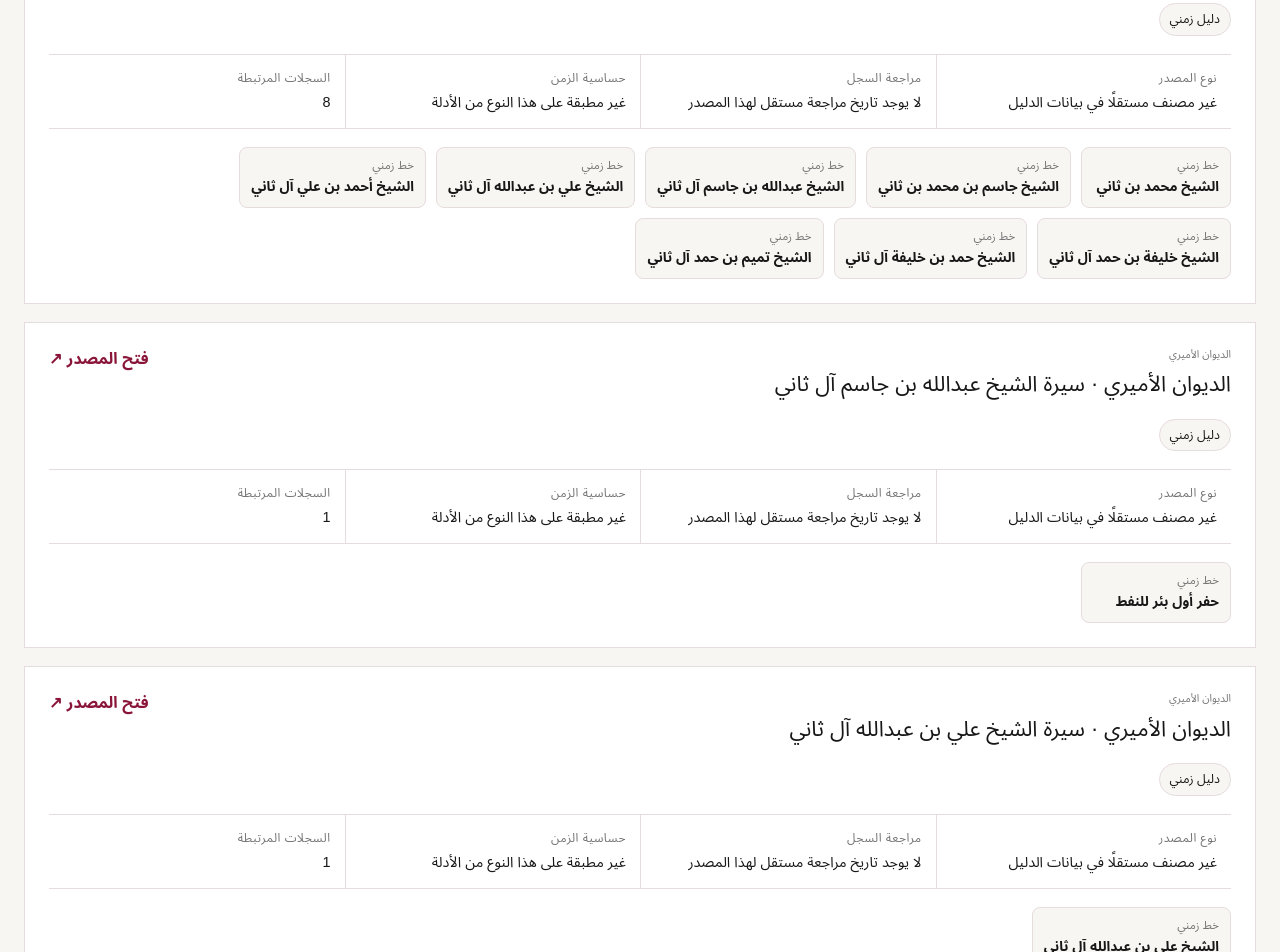
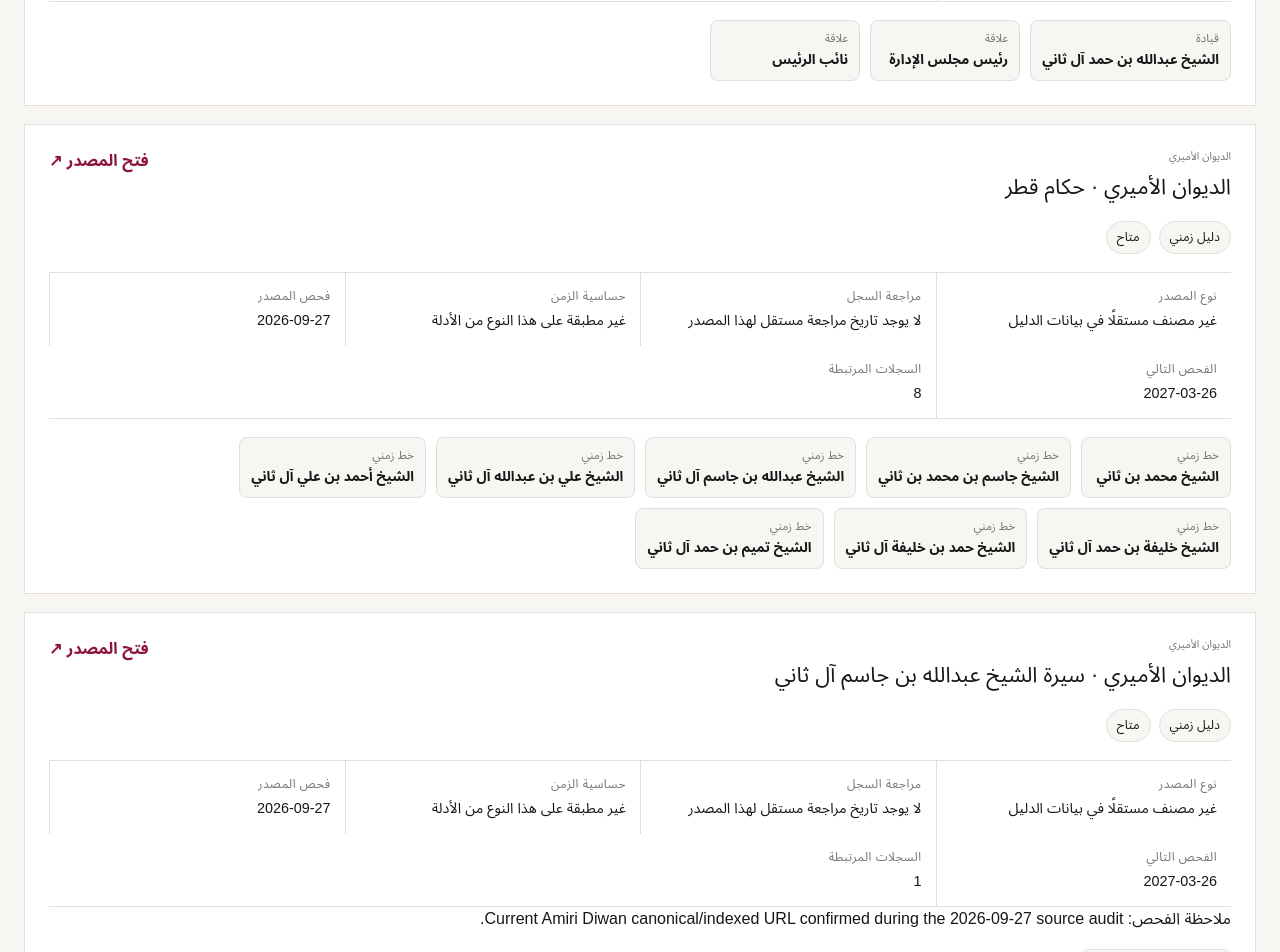
Before and after one commit to 1993bamrhol/qatar-atlas, a Next.js app: page /ar/sources in a window 1280 px wide. Shown: the part 2740-3692 px from the top of the page. Built offline with nearby package versions, Linux system fonts and the light colour scheme.

Commit message:
feat(ui): expose source access audit metadata

```diff
--- a/components/sources/source-registry-explorer.tsx
+++ b/components/sources/source-registry-explorer.tsx
@@ -8,6 +8,8 @@ const roles:["All",...SourceRole[]]=["All","PRIMARY_RECORD","SUPPORTING_RECORD",
 const roleEn:Record<string,string>={All:"All",PRIMARY_RECORD:"Primary record",SUPPORTING_RECORD:"Supporting",RELATIONSHIP_EVIDENCE:"Relationship evidence",TIMELINE_EVIDENCE:"Timeline evidence",GEOGRAPHIC_EVIDENCE:"Geographic evidence"};
 const roleAr:Record<string,string>={All:"الكل",PRIMARY_RECORD:"مصدر سجل أساسي",SUPPORTING_RECORD:"مصدر داعم",RELATIONSHIP_EVIDENCE:"دليل علاقة",TIMELINE_EVIDENCE:"دليل زمني",GEOGRAPHIC_EVIDENCE:"دليل جغرافي"};
 const kindAr:Record<string,string>={Project:"مشروع",Leadership:"قيادة",Connection:"علاقة",Timeline:"خط زمني",Map:"خريطة"};
+const accessEn:Record<string,string>={ACCESSIBLE:"Accessible",REDIRECTED:"Redirected",REVIEW_REQUIRED:"Review required"};
+const accessAr:Record<string,string>={ACCESSIBLE:"متاح",REDIRECTED:"معاد التوجيه",REVIEW_REQUIRED:"يتطلب مراجعة"};
 
 export function SourceRegistryExplorer({locale,entries}:{locale:"ar"|"en";entries:SourceRegistryEntry[]}){
   const ar=locale==="ar";
@@ -32,13 +34,16 @@ export function SourceRegistryExplorer({locale,entries}:{locale:"ar"|"en";entrie
           </div>
           <a className="qa-source-open" href={entry.url} target="_blank" rel="noreferrer">{ar?"فتح المصدر ↗":"Open source ↗"}</a>
         </div>
-        <div className="qa-source-role-row">{entry.roles.map(r=><span key={r}>{ar?roleAr[r]:roleEn[r]}</span>)}</div>
+        <div className="qa-source-role-row">{entry.roles.map(r=><span key={r}>{ar?roleAr[r]:roleEn[r]}</span>)}<span className={"qa-source-health qa-source-health--"+entry.access.status.toLowerCase()}>{ar?accessAr[entry.access.status]:accessEn[entry.access.status]}</span></div>
         <dl className="qa-source-meta">
           <div><dt>{ar?"نوع المصدر":"Source type"}</dt><dd>{entry.sourceKinds.length?entry.sourceKinds.map(x=>sourceKindLabel(x,locale)).join(" · "):(ar?"غير مصنف مستقلًا في بيانات الدليل":"Not independently classified in evidence metadata")}</dd></div>
           <div><dt>{ar?"مراجعة السجل":"Record review"}</dt><dd>{entry.reviewedOn.length?entry.reviewedOn.join(" · "):(ar?"لا يوجد تاريخ مراجعة مستقل لهذا المصدر":"No independent source-review date recorded")}</dd></div>
           <div><dt>{ar?"حساسية الزمن":"Time sensitivity"}</dt><dd>{entry.sensitivities.length?entry.sensitivities.map(x=>sensitivityLabel(x,locale)).join(" · "):(ar?"غير مطبقة على هذا النوع من الأدلة":"Not applied to this evidence type")}</dd></div>
+          <div><dt>{ar?"فحص المصدر":"Source access check"}</dt><dd>{entry.access.checkedOn|| (ar?"غير مفحوص":"Not checked")}</dd></div>
+          <div><dt>{ar?"الفحص التالي":"Next access check"}</dt><dd>{entry.access.nextCheckOn||"—"}</dd></div>
           <div><dt>{ar?"السجلات المرتبطة":"Linked records"}</dt><dd>{entry.records.length}</dd></div>
         </dl>
+        {entry.access.note&&<p className="qa-source-health-note">{ar?"ملاحظة الفحص: ":"Audit note: "}{entry.access.note}</p>}
         <div className="qa-source-links">
           {entry.records.map(record=>record.href?<Link key={record.kind+record.id} href={`/${locale}${record.href}`}><small>{ar?kindAr[record.kind]:record.kind}</small><strong>{ar?record.labelAr:record.label}</strong></Link>:<span key={record.kind+record.id}><small>{ar?kindAr[record.kind]:record.kind}</small><strong>{record.label}</strong></span>)}
         </div>
```
